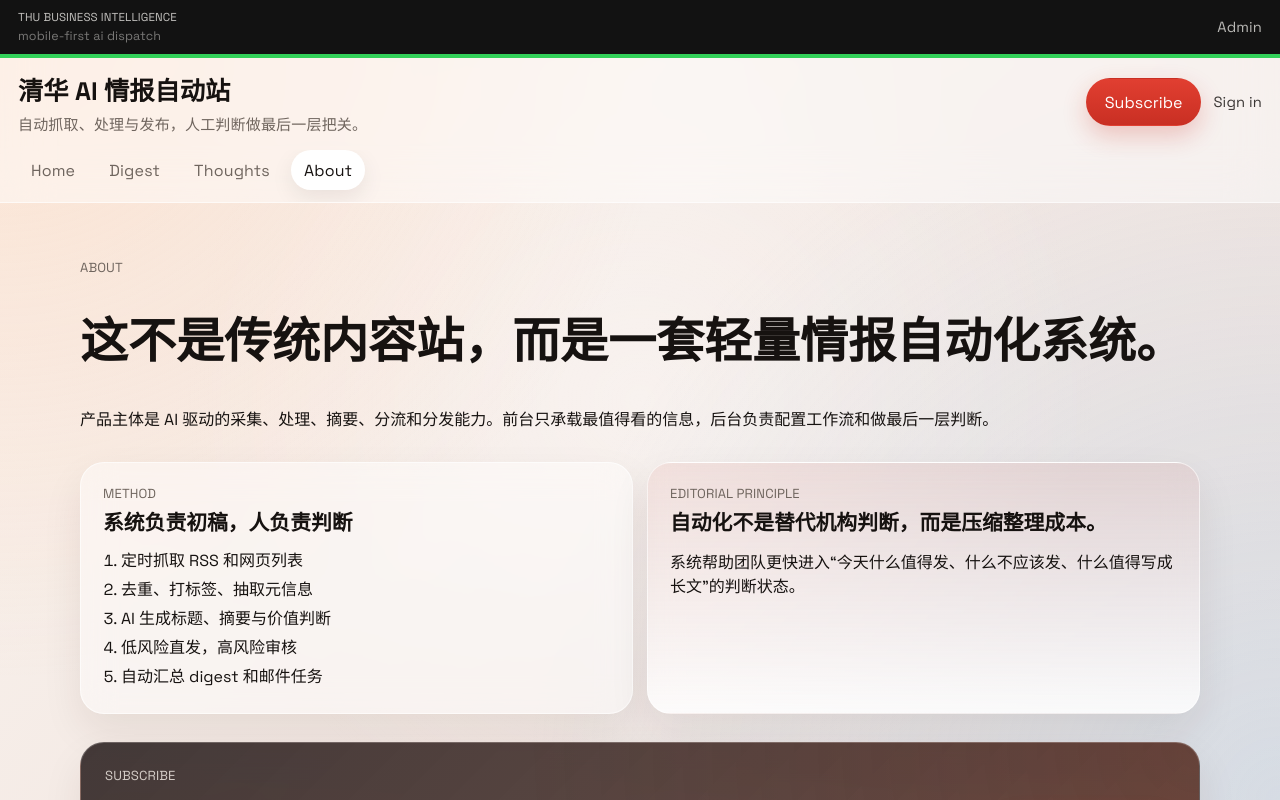
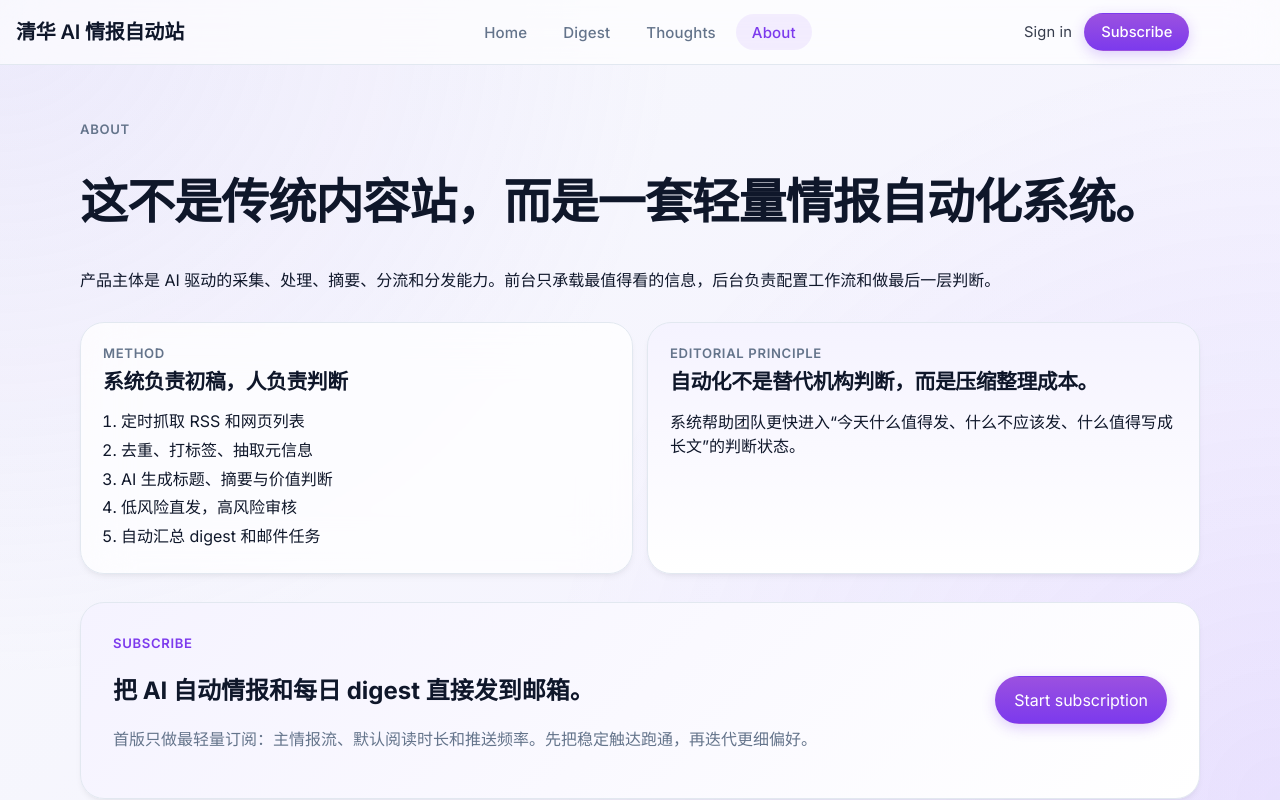
Before and after one commit to zzjianTHU/BID_news_report, a Next.js app: page /about in a window 1280 px wide. Shown: the top 800 px of the page. Built offline with nearby package versions, Linux system fonts and the light colour scheme.

Commit message:
Update archive layout and colors

```diff
--- a/app/globals.css
+++ b/app/globals.css
@@ -1,26 +1,25 @@
 :root {
-  --bg: #f5eee7;
-  --bg-soft: #fffaf5;
-  --panel: rgba(255, 255, 255, 0.45);
-  --panel-strong: rgba(255, 255, 255, 0.65);
-  --text: #161210;
-  --muted: #6f655e;
-  --line: rgba(255, 255, 255, 0.6);
-  --line-strong: rgba(255, 255, 255, 0.8);
-  --accent: #c92f23;
-  --accent-deep: #8f1d16;
-  --accent-soft: rgba(201, 47, 35, 0.12);
-  --green: #32d159;
-  --hero-start: rgba(42, 29, 19, 0.85);
-  --hero-end: rgba(35, 17, 30, 0.85);
-  --hero-glow: rgba(255, 169, 67, 0.2);
-  --shadow: 0 18px 40px rgba(54, 31, 12, 0.08);
-  --shadow-hover: 0 24px 50px rgba(54, 31, 12, 0.12);
-  --radius-sm: 16px;
+  --bg: #f8fafc;        /* Slate 50 */
+  --bg-soft: #f1f5f9;   /* Slate 100 */
+  --panel: rgba(255, 255, 255, 0.75);
+  --panel-strong: rgba(255, 255, 255, 0.9);
+  --text: #0f172a;      /* Slate 900 */
+  --muted: #64748b;     /* Slate 500 */
+  --line: #e2e8f0;      /* Slate 200 */
+  --line-strong: #cbd5e1; /* Slate 300 */
+  --accent: #7c3aed;    /* Violet 600 */
+  --accent-deep: #5b21b6; /* Violet 800 */
+  --accent-soft: #f5f3ff; /* Violet 50 */
+  --green: #10b981;     /* Emerald 500 */
+  --hero-start: #0f172a;
+  --hero-end: #1e293b;
+  --hero-glow: rgba(124, 58, 237, 0.15);
+  --shadow: 0 4px 6px -1px rgba(0, 0, 0, 0.05), 0 2px 4px -1px rgba(0, 0, 0, 0.03);
+  --shadow-hover: 0 32px 80px rgba(0, 0, 0, 0.08); /* Soft, deep hover lift */
+  --radius-sm: 12px;
   --radius-md: 24px;
   --radius-lg: 32px;
   --font-sans: var(--font-sans);
-  --font-serif: var(--font-serif);
 }
 
 * {
@@ -34,15 +33,16 @@ html {
 
 body {
   margin: 0;
-  overscroll-behavior-y: auto; /* Restores/forces native spring bounce */
+  overscroll-behavior-y: auto;
   background:
-    radial-gradient(circle at top left, rgba(255, 190, 152, 0.35) 0%, transparent 45%),
-    radial-gradient(circle at bottom right, rgba(162, 219, 255, 0.3) 0%, transparent 50%),
-    radial-gradient(circle at center, rgba(255, 255, 255, 0.4) 0%, transparent 60%),
-    linear-gradient(135deg, #fbf6f0 0%, #ecdcd8 100%);
+    radial-gradient(circle at top left, rgba(167, 139, 250, 0.15) 0%, transparent 45%),
+    radial-gradient(circle at bottom right, rgba(139, 92, 246, 0.1) 0%, transparent 50%),
+    linear-gradient(135deg, #f8fafc 0%, #f3f0ff 100%);
   background-attachment: fixed;
   color: var(--text);
   font-family: var(--font-sans), sans-serif;
+  -webkit-font-smoothing: antialiased;
+  -moz-osx-font-smoothing: grayscale;
 }
 
 a {
@@ -73,7 +73,7 @@ button {
 }
 
 .page-body {
-  padding: 20px 0 calc(48px + env(safe-area-inset-bottom));
+  padding: 0 0 calc(48px + env(safe-area-inset-bottom));
 }
 
 .site-header-shell {
@@ -82,29 +82,18 @@ button {
   z-index: 20;
   backdrop-filter: blur(24px);
   -webkit-backdrop-filter: blur(24px);
-  background: rgba(255, 255, 255, 0.45);
+  background: rgba(255, 255, 255, 0.65);
   border-bottom: 1px solid var(--line);
-  transition: transform 0.4s cubic-bezier(0.16, 1, 0.3, 1);
-  will-change: transform;
 }
 
-.site-header-shell.is-hidden {
-  transform: translateY(-100%);
+.site-header-inner {
+  display: grid;
+  grid-template-columns: 240px 1fr 240px;
+  align-items: center;
+  padding: 0 16px;
+  height: 64px;
 }
 
-.top-app-bar {
-  background: #121212;
-  color: #faf8f4;
-  display: flex;
-  align-items: center;
-  justify-content: space-between;
-  gap: 16px;
-  padding: calc(10px + env(safe-area-inset-top)) 12px 10px;
-  border-bottom: 4px solid var(--green);
-}
-
-.micro-label,
-.micro-domain,
 .brand-subtitle,
 .section-kicker,
 .section-note,
@@ -118,18 +107,6 @@ button {
 .switcher-link,
 .admin-metric-card p {
   letter-spacing: 0.01em;
-}
-
-.micro-label {
-  margin: 0;
-  font-size: 0.72rem;
-  opacity: 0.76;
-}
-
-.micro-domain {
-  margin: 4px 0 0;
-  font-size: 0.78rem;
-  opacity: 0.44;
 }
 
 .mini-link {
@@ -147,7 +124,6 @@ button {
   align-items: flex-start;
   justify-content: space-between;
   gap: 16px;
-  padding: 16px 12px 10px;
 }
 
 .brand-block {
@@ -156,15 +132,17 @@ button {
 
 .brand-title {
   display: inline-block;
-  font-size: 1.58rem;
-  font-weight: 700;
+  font-size: 1.25rem;
+  font-weight: 600;
   line-height: 1.1;
+  letter-spacing: -0.01em;
 }
 
 .brand-subtitle {
-  margin: 8px 0 0;
+  margin: 4px 0 0;
   color: var(--muted);
-  font-size: 0.94rem;
+  font-size: 0.88rem;
+  font-weight: 400;
   line-height: 1.5;
   max-width: 38ch;
 }
@@ -195,9 +173,16 @@ button {
 }
 
 .button-primary {
-  background: linear-gradient(180deg, #e13f31 0%, var(--accent) 100%);
+  background: linear-gradient(180deg, #9b51e0 0%, #7c3aed 100%);
   color: #fff;
-  box-shadow: 0 10px 24px rgba(201, 47, 35, 0.24);
+  box-shadow: 0 4px 14px rgba(124, 58, 237, 0.24);
+}
+
+.button.compact {
+  min-height: 38px;
+  padding: 0 16px;
+  font-size: 0.92rem;
+  font-weight: 500;
 }
 
 .button-secondary {
@@ -213,18 +198,34 @@ button {
 
 .main-nav {
   display: flex;
-  gap: 8px;
-  overflow-x: auto;
-  padding: 0 12px 12px;
-  scrollbar-width: none;
+  justify-content: center;
+  gap: 4px;
+  white-space: nowrap;
 }
 
-.main-nav::-webkit-scrollbar,
-.sticky-switcher::-webkit-scrollbar {
-  display: none;
+.main-nav-link {
+  display: inline-flex;
+  align-items: center;
+  justify-content: center;
+  height: 36px;
+  padding: 0 16px;
+  border-radius: 999px;
+  color: var(--muted);
+  font-size: 0.94rem;
+  font-weight: 500;
+  transition: all 0.2s ease;
 }
 
-.main-nav-link,
+.main-nav-link:hover {
+  color: var(--text);
+  background: rgba(0, 0, 0, 0.04);
+}
+
+.main-nav-link.is-active {
+  color: #7c3aed;
+  background: rgba(124, 58, 237, 0.08);
+}
+
 .switcher-link,
 .chip {
   display: inline-flex;
@@ -238,7 +239,6 @@ button {
   color: var(--muted);
 }
 
-.main-nav-link.is-active,
 .switcher-link.is-active,
 .chip.is-active {
   color: var(--text);
@@ -261,61 +261,43 @@ button {
 .admin-metric-card {
   border-radius: var(--radius-md);
   box-shadow: var(--shadow);
-  backdrop-filter: blur(16px);
-  -webkit-backdrop-filter: blur(16px);
-  transition: transform 0.3s cubic-bezier(0.175, 0.885, 0.32, 1.275), box-shadow 0.3s ease;
+  background: var(--panel);
+  backdrop-filter: blur(24px);
+  -webkit-backdrop-filter: blur(24px);
+  border: 1px solid var(--line);
+  transition: transform 0.4s cubic-bezier(0.16, 1, 0.3, 1), box-shadow 0.4s ease, border-color 0.4s ease;
 }
 
 .feed-card:hover,
 .thought-card:hover,
 .archive-card:hover,
 .split-card:hover {
-  transform: translateY(-4px);
+  transform: translateY(-8px);
   box-shadow: var(--shadow-hover);
-  background: rgba(255, 255, 255, 0.55);
+  border-color: var(--line-strong);
 }
 
 .digest-hero-card {
   position: relative;
   overflow: hidden;
-  padding: 26px 22px;
-  background:
-    radial-gradient(circle at top right, rgba(255, 188, 91, 0.35) 0%, transparent 60%),
-    linear-gradient(135deg, var(--hero-start) 0%, rgba(52, 33, 19, 0.7) 40%, var(--hero-end) 100%);
-  color: #fbf6f1;
-  backdrop-filter: blur(24px);
-  -webkit-backdrop-filter: blur(24px);
-  border: 1px solid rgba(255, 255, 255, 0.15);
-}
-
-.digest-hero-card::before {
-  content: "";
-  position: absolute;
-  inset: 16px;
-  border-radius: 26px;
-  border: 1px solid rgba(255, 191, 116, 0.2);
-  background:
-    linear-gradient(180deg, rgba(255, 255, 255, 0.04), transparent 30%),
-    radial-gradient(circle at bottom right, rgba(116, 52, 109, 0.32), transparent 38%);
-  pointer-events: none;
-}
-
-.digest-hero-card > * {
-  position: relative;
-  z-index: 1;
+  padding: 32px 28px;
+  background: rgba(255, 255, 255, 0.85);
+  color: var(--text);
 }
 
 .section-kicker {
   margin: 0 0 10px;
   color: var(--muted);
   font-size: 0.82rem;
+  letter-spacing: 0.05em;
   text-transform: uppercase;
+  font-weight: 600;
 }
 
 .digest-hero-card .section-kicker,
 .digest-hero-card .digest-footnote,
 .digest-hero-card .digest-preview-row p {
-  color: rgba(255, 246, 238, 0.74);
+  color: var(--muted);
 }
 
 .digest-hero-card h1,
@@ -327,8 +309,10 @@ button {
 .admin-login-card h1,
 .admin-header h1,
 .admin-section h2 {
-  font-family: var(--font-serif), serif;
+  font-family: var(--font-sans), sans-serif;
+  font-weight: 600;
   line-height: 1.05;
+  letter-spacing: -0.02em;
 }
 
 .digest-hero-card h1 {
@@ -447,11 +431,9 @@ button {
 .stats-strip article {
   padding: 16px;
   border-radius: var(--radius-sm);
-  background: rgba(255, 255, 255, 0.45);
-  backdrop-filter: blur(12px);
-  -webkit-backdrop-filter: blur(12px);
+  background: var(--panel);
   border: 1px solid var(--line);
-  box-shadow: 0 4px 12px rgba(0, 0, 0, 0.03);
+  box-shadow: 0 1px 3px rgba(0, 0, 0, 0.02);
 }
 
 .stats-strip p {
@@ -501,9 +483,9 @@ button {
   padding: 0 14px;
   border-radius: 999px;
   border: 1px solid var(--line-strong);
-  background: rgba(255, 255, 255, 0.55);
-  backdrop-filter: blur(12px);
-  -webkit-backdrop-filter: blur(12px);
+  background: #ffffff;
+  color: var(--text);
+  font-weight: 500;
 }
 
 .filter-drawer {
@@ -513,9 +495,9 @@ button {
   width: min(320px, calc(100vw - 32px));
   padding: 16px;
   border-radius: 20px;
-  background: rgba(255, 252, 247, 0.98);
+  background: #ffffff;
   border: 1px solid var(--line);
-  box-shadow: var(--shadow);
+  box-shadow: 0 10px 25px rgba(0, 0, 0, 0.1);
   display: none;
 }
 
@@ -535,9 +517,7 @@ button {
 }
 
 .chip {
-  background: rgba(255, 255, 255, 0.45);
-  backdrop-filter: blur(8px);
-  -webkit-backdrop-filter: blur(8px);
+  background: #ffffff;
   border: 1px solid var(--line);
 }
 
@@ -549,7 +529,7 @@ button {
 .admin-list,
 .thought-grid {
   display: grid;
-  gap: 14px;
+  gap: 24px;
 }
 
 .feed-card,
@@ -568,9 +548,9 @@ button {
 
 .feed-card {
   display: grid;
-  grid-template-columns: minmax(0, 1fr) 92px;
-  gap: 14px;
-  padding: 18px;
+  grid-template-columns: minmax(0, 1fr) 112px;
+  gap: 20px;
+  padding: 24px;
 }
 
 .feed-card-copy {
@@ -578,10 +558,15 @@ button {
 }
 
 .tag-pill {
-  padding: 8px 12px;
+  padding: 6px 12px;
   border-radius: 999px;
-  background: rgba(255, 255, 255, 0.76);
-  border: 1px solid var(--line);
+  background: var(--accent-soft);
+  color: var(--accent);
+  border: 1px solid transparent;
+  font-weight: 500;
+  font-size: 0.75rem;
+  letter-spacing: 0.05em;
+  text-transform: uppercase;
 }
 
 .tag-pill.muted {
@@ -600,7 +585,7 @@ button {
 
 .feed-insight {
   margin: 12px 0 0;
-  color: var(--accent-deep);
+  color: var(--muted);
   line-height: 1.6;
 }
 
@@ -624,12 +609,11 @@ button {
   width: 100%;
   aspect-ratio: 1 / 1;
   padding: 10px;
-  border-radius: 22px;
-  background:
-    linear-gradient(160deg, rgba(39, 24, 16, 0.96), rgba(88, 35, 48, 0.92)),
-    radial-gradient(circle at top, var(--hero-glow), transparent 45%);
-  color: #fff;
+  border-radius: 20px;
+  background: var(--bg-soft);
+  color: var(--muted);
   font-size: 0.85rem;
+  border: 1px solid var(--line);
 }
 
 .text-link {
@@ -647,7 +631,7 @@ button {
 }
 
 .split-card.accent {
-  background: linear-gradient(180deg, rgba(201, 47, 35, 0.08), rgba(255, 255, 255, 0.84));
+  background: linear-gradient(180deg, var(--accent-soft) 0%, #ffffff 100%);
 }
 
 .flow-list {
@@ -665,17 +649,18 @@ button {
 .subscribe-cta {
   display: grid;
   gap: 16px;
-  padding: 24px;
-  background:
-    linear-gradient(135deg, rgba(35, 25, 25, 0.85), rgba(70, 35, 25, 0.75)),
-    radial-gradient(circle at top right, rgba(220, 104, 76, 0.45), transparent 60%);
-  color: #fbf5ee;
-  border: 1px solid rgba(255, 255, 255, 0.2);
+  padding: 32px;
+  background: linear-gradient(135deg, #f5f3ff 0%, #ffffff 100%);
+  color: var(--text);
+  border: 1px solid var(--line);
 }
 
-.subscribe-cta .section-kicker,
+.subscribe-cta .section-kicker {
+  color: var(--accent);
+}
+
 .subscribe-cta p {
-  color: rgba(251, 245, 238, 0.78);
+  color: var(--muted);
 }
 
 .archive-card,
--- a/app/layout.tsx
+++ b/app/layout.tsx
@@ -1,16 +1,11 @@
 import type { Metadata } from "next";
-import { Space_Grotesk, Source_Serif_4 } from "next/font/google";
+import { Inter } from "next/font/google";
 
 import "./globals.css";
 
-const sans = Space_Grotesk({
+const inter = Inter({
   subsets: ["latin"],
   variable: "--font-sans"
-});
-
-const serif = Source_Serif_4({
-  subsets: ["latin"],
-  variable: "--font-serif"
 });
 
 export const metadata: Metadata = {
@@ -21,12 +16,7 @@ export const metadata: Metadata = {
 export default function RootLayout({ children }: Readonly<{ children: React.ReactNode }>) {
   return (
     <html lang="zh-CN">
-      <body className={`${sans.variable} ${serif.variable}`}>
-        {/* Background Decorative Layer for Glassmorphism */}
-        <div className="fixed inset-0 pointer-events-none -z-10 bg-grid-pattern opacity-[0.03]"></div>
-        <div className="fixed top-[-10%] left-[-10%] w-[40%] h-[40%] rounded-full bg-orange-300/20 blur-[100px] pointer-events-none -z-10 mix-blend-multiply"></div>
-        <div className="fixed bottom-[-10%] right-[-10%] w-[50%] h-[50%] rounded-full bg-blue-300/20 blur-[120px] pointer-events-none -z-10 mix-blend-multiply"></div>
-
+      <body className={`${inter.variable} font-sans`}>
         {/* Main Content */}
         <div className="relative z-0">
           {children}
--- a/components/site-header.tsx
+++ b/components/site-header.tsx
@@ -12,75 +12,41 @@ const navItems = [
 ] as const;
 
 export function SiteHeader() {
-  const [isHidden, setIsHidden] = useState(false);
-  const [lastScrollY, setLastScrollY] = useState(0);
   const pathname = usePathname();
 
-  useEffect(() => {
-    const handleScroll = () => {
-      const currentScrollY = window.scrollY;
-
-      // Only trigger hide/show if scrolling more than a buffer to prevent jitter
-      if (Math.abs(currentScrollY - lastScrollY) < 10) {
-        return;
-      }
-
-      // Hide if scrolling down and past header height (e.g. 80px)
-      if (currentScrollY > lastScrollY && currentScrollY > 80) {
-        setIsHidden(true);
-      } else {
-        // Show if scrolling up or at top
-        setIsHidden(false);
-      }
-
-      setLastScrollY(currentScrollY);
-    };
-
-    window.addEventListener("scroll", handleScroll, { passive: true });
-    return () => window.removeEventListener("scroll", handleScroll);
-  }, [lastScrollY]);
-
   return (
-    <header className={`site-header-shell ${isHidden ? "is-hidden" : ""}`}>
-      <div className="top-app-bar">
-        <div>
-          <p className="micro-label">THU BUSINESS INTELLIGENCE</p>
-          <p className="micro-domain">mobile-first ai dispatch</p>
-        </div>
-        <Link className="mini-link" href="/admin/login">
-          Admin
-        </Link>
-      </div>
-
-      <div className="site-header">
+    <header className="site-header-shell">
+      <div className="site-header-inner">
+        {/* Left: Brand */}
         <div className="brand-block">
           <Link className="brand-title" href="/">
             清华 AI 情报自动站
           </Link>
-          <p className="brand-subtitle">自动抓取、处理与发布，人工判断做最后一层把关。</p>
         </div>
 
+        {/* Center: Navigation */}
+        <nav className="main-nav" aria-label="Primary">
+          {navItems.map((item) => (
+            <Link
+              key={item.href}
+              href={item.href}
+              className={`main-nav-link ${item.isActive(pathname) ? "is-active" : ""}`}
+            >
+              {item.label}
+            </Link>
+          ))}
+        </nav>
+
+        {/* Right: Actions */}
         <div className="header-actions">
-          <Link className="button button-primary" href="/subscribe">
-            Subscribe
-          </Link>
           <Link className="mini-link dark" href="/admin/login">
             Sign in
           </Link>
+          <Link className="button button-primary compact" href="/subscribe">
+            Subscribe
+          </Link>
         </div>
       </div>
-
-      <nav className="main-nav" aria-label="Primary">
-        {navItems.map((item) => (
-          <Link
-            key={item.href}
-            href={item.href}
-            className={`main-nav-link ${item.isActive(pathname) ? "is-active" : ""}`}
-          >
-            {item.label}
-          </Link>
-        ))}
-      </nav>
     </header>
   );
 }
--- /dev/null
+++ b/get-height.js
@@ -0,0 +1,6 @@
+setTimeout(() => {
+  const header = document.querySelector('.site-header-shell');
+  if (header) {
+    console.log("Current Header Height:", header.offsetHeight);
+  }
+}, 500);
--- /dev/null
+++ b/test-scroll.js
@@ -0,0 +1,6 @@
+window.scrollTo({ top: 500, behavior: 'smooth' });
+setTimeout(() => {
+  const header = document.querySelector('.site-header-shell');
+  console.log('Hidden class applied:', header.classList.contains('is-hidden'));
+  console.log('Header transform:', window.getComputedStyle(header).transform);
+}, 1000);
```
Also changed, not shown: app/archive/page.tsx (+2 -8 lines), app/page.tsx (+2 -9 lines), app/thoughts/page.tsx (+2 -8 lines), test-html.js (added, +8 -0 lines).
